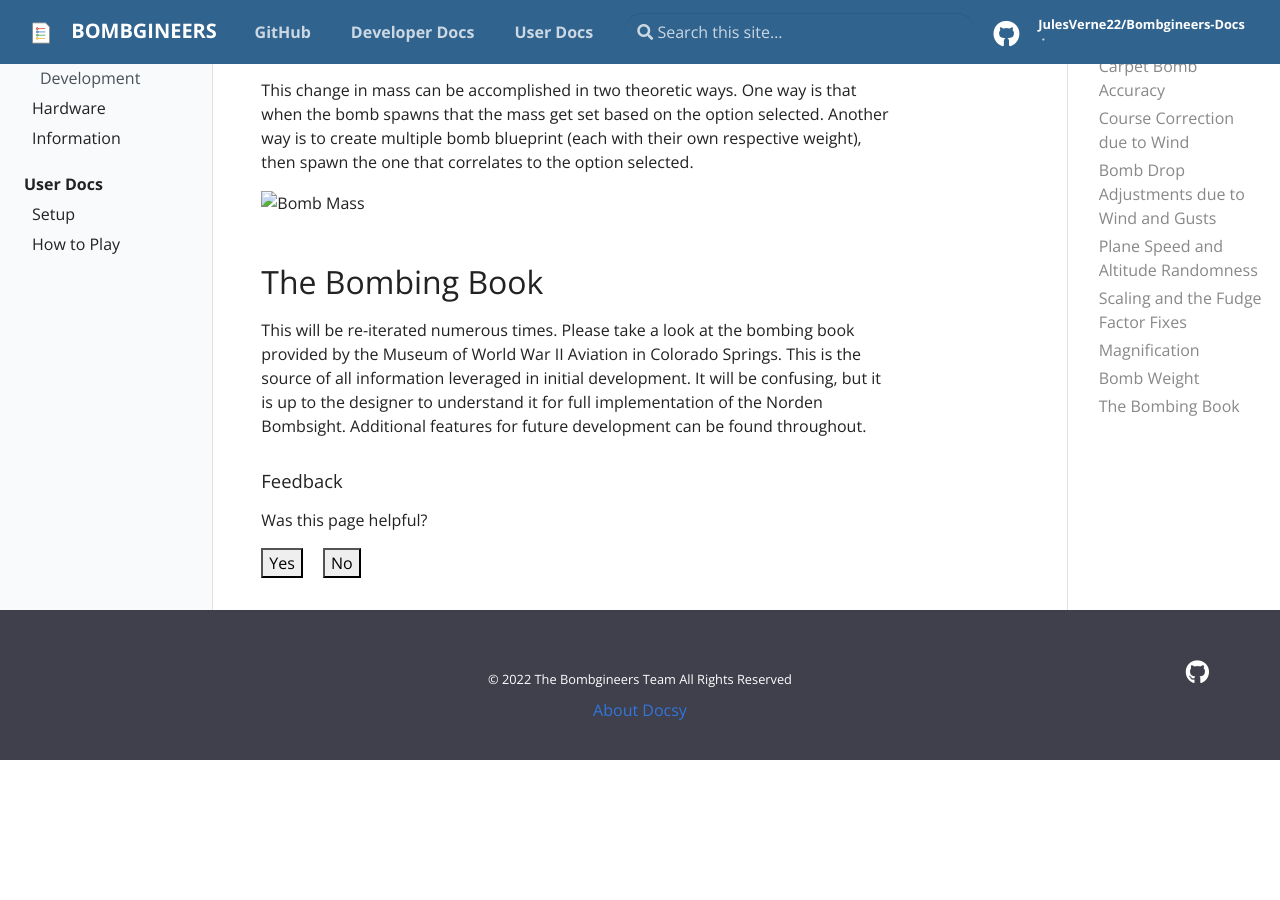
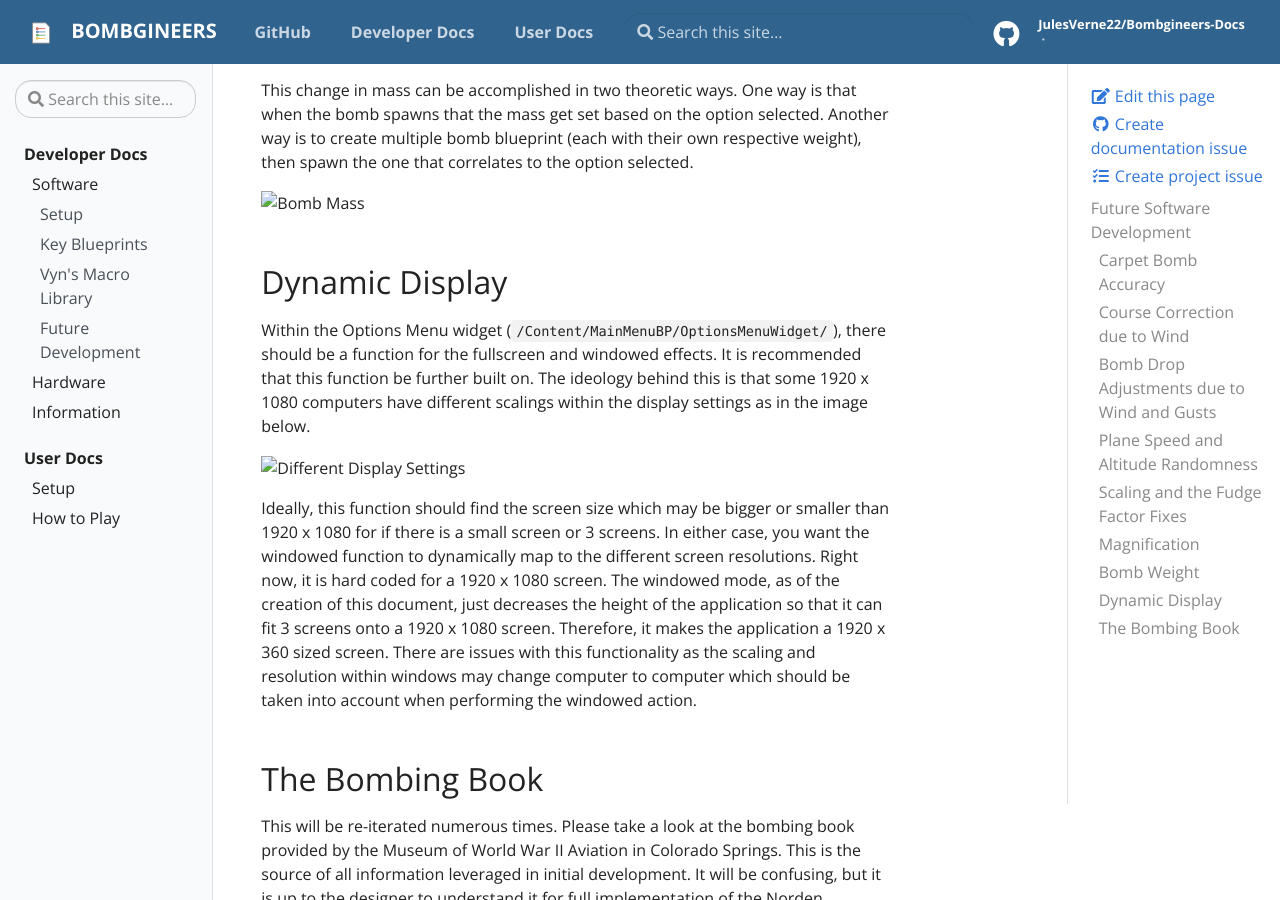
Before and after one commit to JulesVerne22/Bombgineers-Docs, a Jekyll site: the page built from pages/Development-Docs/Software/future-development.md, in a window 1280 px wide and 900 px high, scrolled down 2163 px. Built offline with Jekyll 4.4.1, drawn with Linux system fonts in a browser that asks for light colours; before the commit the page ends 2923 px from its top, so only the background shows below that.

Commit message:
feat: add future development on windowed function feat: add note on adjusting scaling and resolution for the windowed mode

```diff
--- a/pages/Development-Docs/Software/future-development.md
+++ b/pages/Development-Docs/Software/future-development.md
@@ -46,6 +46,14 @@
 
 ![Bomb Mass](./bomb-mass.PNG)
 
+## Dynamic Display
+
+Within the Options Menu widget (`/Content/MainMenuBP/OptionsMenuWidget/`), there should be a function for the fullscreen and windowed effects. It is recommended that this function be further built on. The ideology behind this is that some 1920 x 1080 computers have different scalings within the display settings as in the image below.
+
+![Different Display Settings](./different_display_settings.PNG)
+
+Ideally, this function should find the screen size which may be bigger or smaller than 1920 x 1080 for if there is a small screen or 3 screens. In either case, you want the windowed function to dynamically map to the different screen resolutions. Right now, it is hard coded for a 1920 x 1080 screen. The windowed mode, as of the creation of this document, just decreases the height of the application so that it can fit 3 screens onto a 1920 x 1080 screen. Therefore, it makes the application a 1920 x 360 sized screen. There are issues with this functionality as the scaling and resolution within windows may change computer to computer which should be taken into account when performing the windowed action.
+
 ## The Bombing Book
 
 This will be re-iterated numerous times. Please take a look at the bombing book provided by the Museum of World War II Aviation in Colorado Springs. This is the source of all information leveraged in initial development. It will be confusing, but it is up to the designer to understand it for full implementation of the Norden Bombsight. Additional features for future development can be found throughout.
```
Also changed, not shown: pages/User-Docs/setup.md (+4 -0 lines), pages/Development-Docs/Software/different_display_settings.PNG (added), pages/User-Docs/display_settings.PNG (added).
